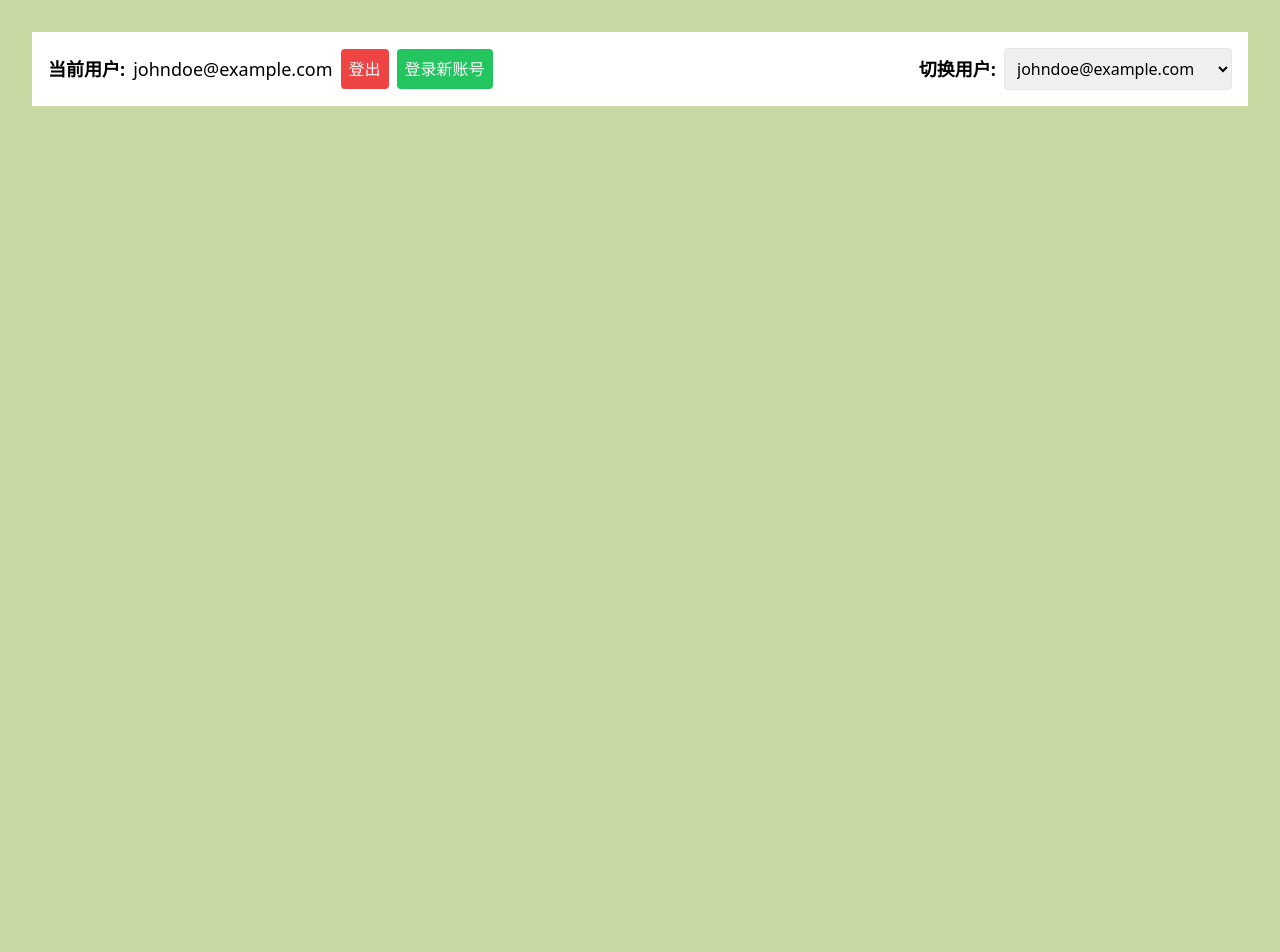
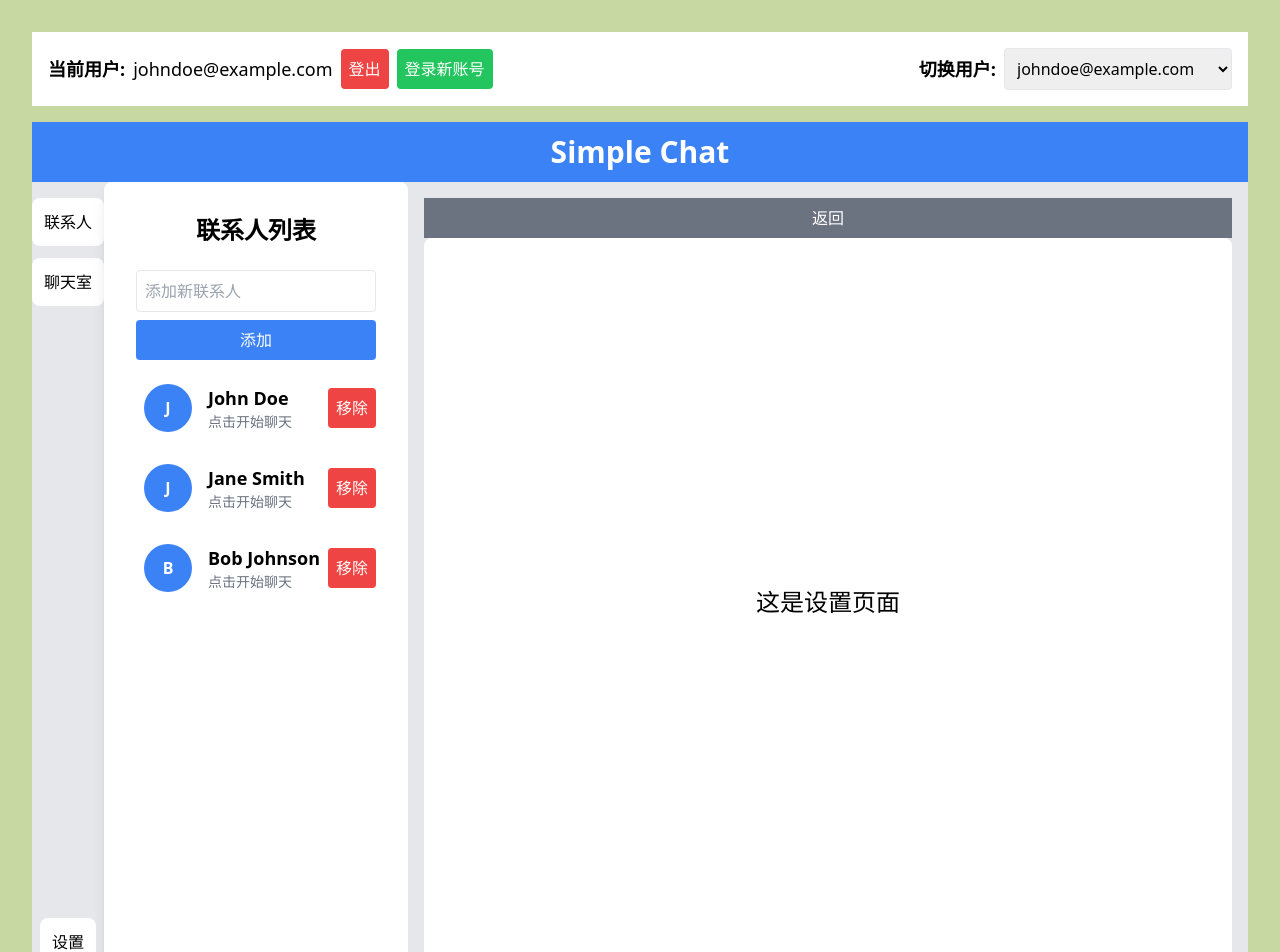
Before and after one commit to cloudblaze123/SimpleChat, a Vue app: page /Settings in a window 1280 px wide. Shown: the top 952 px of the page. Before the commit the page ends 800 px from the top, so only its background shows below. Built offline with nearby package versions, Linux system fonts and the light colour scheme.

Commit message:
小更新：添加设置页面 Settings（暂未实现功能，先占位），首页点击导航栏的“设置”按钮后可跳转至该页面

```diff
--- a/src/router/index.ts
+++ b/src/router/index.ts
@@ -3,6 +3,7 @@ import { createRouter, createWebHistory } from 'vue-router'
 import Home from '@/views/Home.vue'
 import Login from '@/views/Login.vue'
 import Chat from '@/views/Chat.vue'
+import Settings from '@/views/Settings.vue'
 
 const routes = [
     {
@@ -14,6 +15,11 @@ const routes = [
                 path: 'Chat/:id',
                 name: 'ChatTo',
                 component: Chat
+            },
+            {
+                path: 'Settings',
+                name: 'Settings',
+                component: Settings
             },
         ]
     },
--- a/src/views/Home.vue
+++ b/src/views/Home.vue
@@ -17,7 +17,7 @@
             <div class="flex-grow"></div>
             <div
                 class="flex justify-center items-center bg-white rounded-lg p-3 cursor-pointer"
-                @click="switchPos('settings')">
+                @click="switchPos('settings'); goto('Settings')">
                 设置
             </div>
         </div>
@@ -48,9 +48,14 @@
 
 <script setup lang="ts">
 import { ref } from "vue";
+import { useRouter } from "vue-router";
+
 import ContactList from "@/components/ContactList.vue";
 
+
+const router = useRouter();
 const pos = ref('contact-list');
+
 
 function switchPos(newPos: string) {
     if(pos.value === newPos){
@@ -59,4 +64,9 @@ function switchPos(newPos: string) {
     }
     pos.value = newPos;
 }
+
+function goto(path: string){
+    router.push({name: path});
+    console.log('goto', path);
+}
 </script>
--- /dev/null
+++ b/src/views/Settings.vue
@@ -0,0 +1,22 @@
+<template>
+    <div class="flex flex-col justify-center bg-gray-200 p-4">
+        <button @click="goBack" class="px-4 py-2 bg-gray-500 text-white">返回</button>
+        <div class="flex justify-center items-center h-full w-full bg-white rounded-lg ">
+            <h1 class="text-2xl text-center">
+                这是设置页面
+            </h1>
+        </div>
+    </div>
+</template>
+
+
+<script setup lang="ts">
+import { useRouter } from 'vue-router';
+
+const router = useRouter();
+
+
+function goBack() {
+    router.push({ name: 'Home' });
+}
+</script>
```
